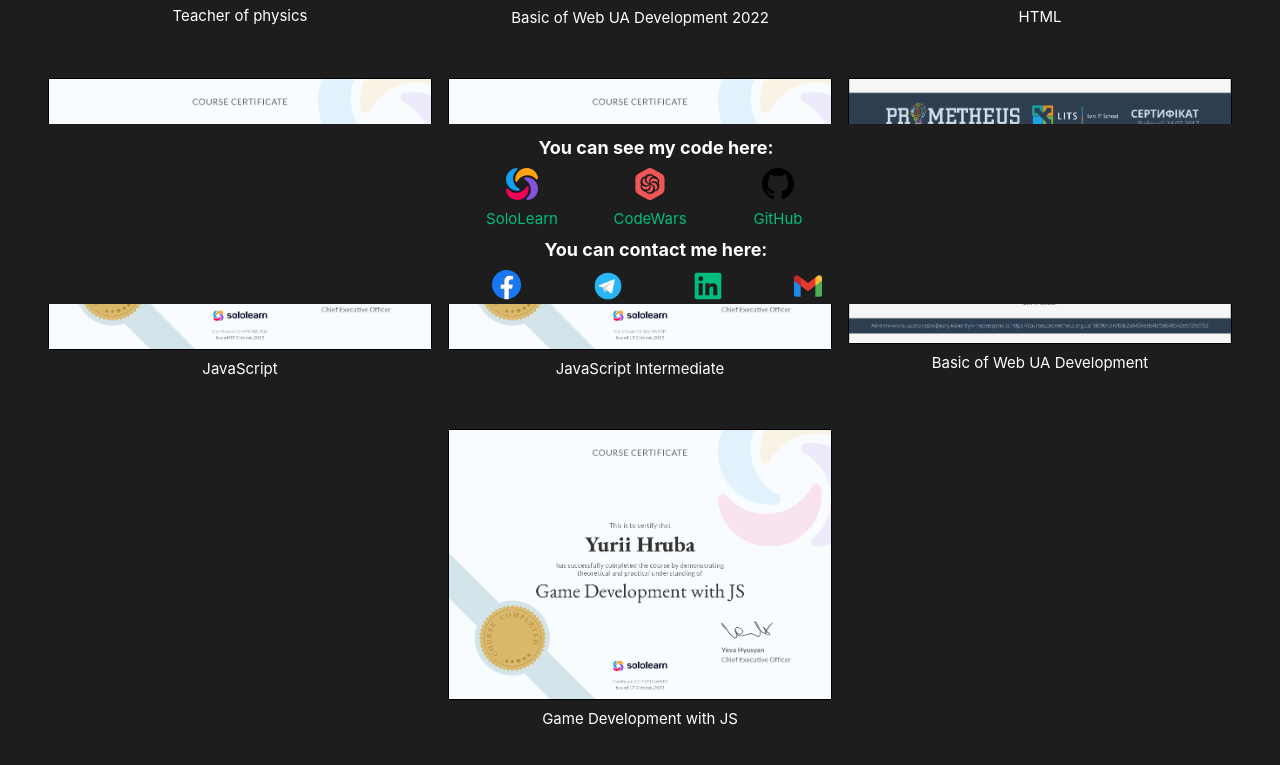
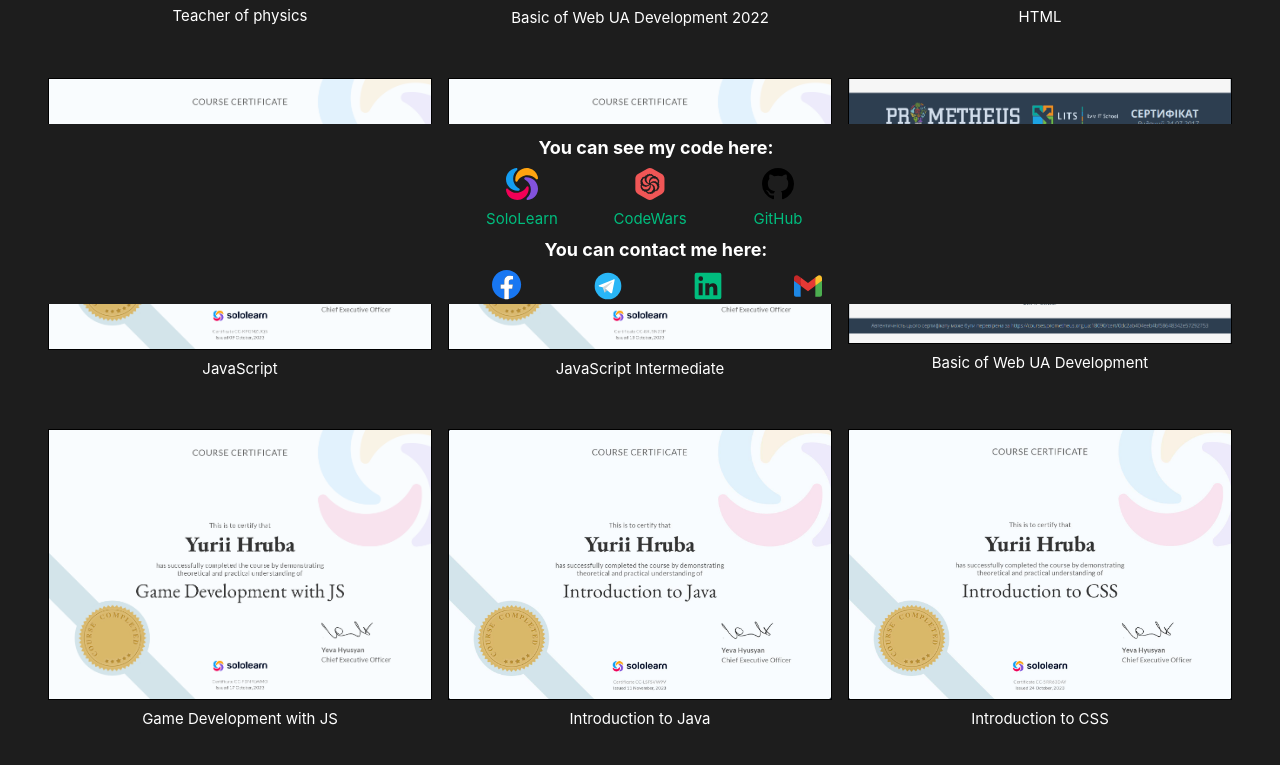
Before and after one commit to termokop/Portfolio, a Vue app: page /education in a window 1280 px wide. Shown: the part 496-1261 px from the top of the page. Built offline with nearby package versions, Linux system fonts and the light colour scheme.

Commit message:
add 2 more certificates

```diff
--- a/src/components/vEducationInfo.vue
+++ b/src/components/vEducationInfo.vue
@@ -70,7 +70,25 @@ const education_arr = ref([
         gain_date: 'October 17, 2023',
         school_title: 'SoloLearn',
         school_link: 'https://www.sololearn.com/'
-    }
+    },
+    {
+        id: 7,
+        link: 'https://www.sololearn.com/certificates/CC-LSFSVW9V',
+        img_path: 'src/assets/certificates/Int_to_Java.png',
+        title: 'Introduction to Java',
+        gain_date: 'November 11, 2023',
+        school_title: 'SoloLearn',
+        school_link: 'https://www.sololearn.com/'
+    },
+    {
+        id: 8,
+        link: 'https://www.sololearn.com/certificates/CC-5RR63DAY',
+        img_path: 'src/assets/certificates/Int_to_CSS.png',
+        title: 'Introduction to CSS',
+        gain_date: 'October 24, 2023',
+        school_title: 'SoloLearn',
+        school_link: 'https://www.sololearn.com/'
+    },
 ])
 
 </script>
```
Also changed, not shown: src/assets/certificates/Int_to_CSS.png (added), src/assets/certificates/Int_to_Java.png (added).
